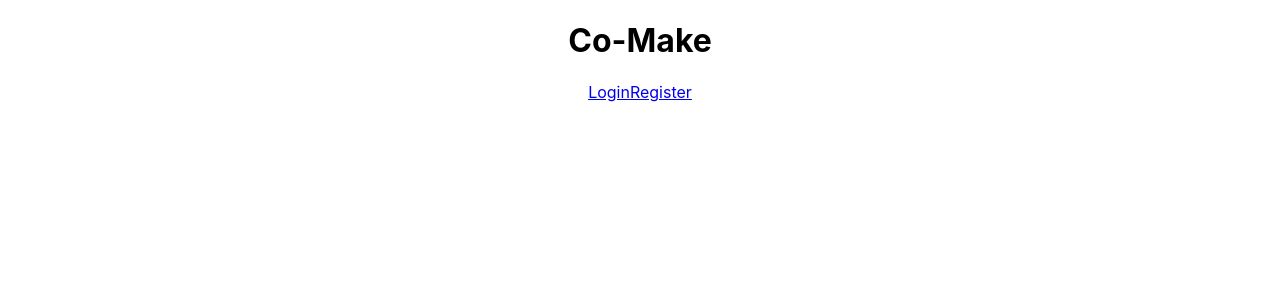
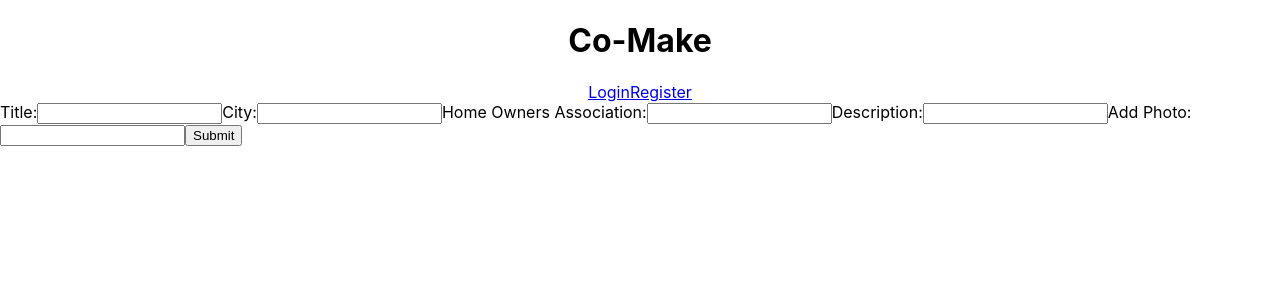
Before and after one commit to Build-Week-Co-Bake/front-end, a React (Create React App) app: page /createIssue in a window 1280 px wide. Shown: the top 300 px of the page. Built offline with nearby package versions, Linux system fonts and the light colour scheme; sample sign-in values are in the browser's storage.

Commit message:
Issue creator built, now I just need to make the post request work

```diff
--- a/src/App.js
+++ b/src/App.js
@@ -4,50 +4,14 @@ import Login from "./components/login";
 import Register from "./components/register";
 import UserDash from "./components/userDash";
 import IssueEdit from "./components/issueEdit";
+import CreateIssue from "./components/createIssue"
 import { ProtectedRoute } from "./utils/ProtectedRoute";
 import "./App.css";
 import { useRecoilValue } from "recoil";
 import { userState } from "./recoil/atoms";
 
-const dummyIssues = [
-  {
-    id: "0",
-    userId: "1",
-    title: "Pothole on Whatever and Thing",
-    city: "Cincinnati",
-    hoa: "",
-    description: "I found a pothole on Whatever Avenue and Thing Place",
-    photo: [
-      "https://images.unsplash.com/photo-1515162816999-a0c47dc192f7?ixlib=rb-1.2.1&ixid=eyJhcHBfaWQiOjEyMDd9&auto=format&fit=crop&w=1500&q=80",
-    ],
-    upvotes: "2",
-    createdAt: "6/22/2020",
-  },
-  {
-    id: "1",
-    userId: "1",
-    title: "Pothole on Main and Percy",
-    city: "Cincinnati",
-    hoa: "",
-    description: "I found a pothole on Main and Percy Street",
-    photo: [
-      "https://images.unsplash.com/photo-1515162816999-a0c47dc192f7?ixlib=rb-1.2.1&ixid=eyJhcHBfaWQiOjEyMDd9&auto=format&fit=crop&w=1500&q=80",
-    ],
-    upvotes: "3",
-    createdAt: "6/21/2020",
-  },
-];
-const defaultIssueValues = [{
-  id: "",
-  userId: "",
-  title: "",
-  city: "",
-  hoa: "",
-  description: "",
-  photo: [""],
-  upvotes: "",
-  createdAt: "",
-},
+
+const defaultIssueValues = [
 {
   id: "",
   userId: "",
@@ -63,7 +27,7 @@ const editButtonState = false;
 // const loggedIn = true;
 function App() {
   const loggedIn = useRecoilValue(userState).loggedIn;
-  const [ issues, setIssues ] = useState(dummyIssues)
+  const [ issues, setIssues ] = useState(defaultIssueValues)
 
   const getIssues = data => [
     setIssues(data)
@@ -83,6 +47,9 @@ function App() {
           <NavLink style={loggedIn ? {} : { display: "none" }} to="/userDash">
             Dashboard
           </NavLink>
+          <NavLink style={loggedIn ? {} : { display: "none" }} to="/createIssue">
+            Post New Issue
+          </NavLink>
         </nav>
       </div>
       <Route path={"/login"}>
@@ -94,6 +61,9 @@ function App() {
       <ProtectedRoute path={"/userDash"}>
         <UserDash editButtonState={editButtonState} issues={issues} getIssues={getIssues}/>
       </ProtectedRoute>
+      <ProtectedRoute path={"/createIssue"}>
+        <CreateIssue />
+      </ProtectedRoute>
       <ProtectedRoute path={"/issueEdit/:id"}>
         <IssueEdit />
       </ProtectedRoute>
--- /dev/null
+++ b/src/components/createIssue.js
@@ -0,0 +1,71 @@
+import React from 'react';
+import { useForm } from 'react-hook-form';
+import { api } from '../utils/api';
+
+function CreateIssue(props) {
+    const { register, handleSubmit, errors } = useForm();
+    const postIssue = data => {
+        console.log('CreateIssue data', data);
+        api()
+        .post('api/issues', data)
+        .then((res) => {
+            console.log('post request response', res);
+        })
+        .catch((error) => { console.log('CreateIssue error',error)})
+    }
+
+    return(
+        <div>
+            <form onSubmit={handleSubmit(postIssue)}>
+                <label>Title:</label>
+                <input
+                    type='text'
+                    name='title'
+                    ref={register({
+                        required: true
+                    })}
+                />
+                {errors.title && <span>Please enter a title.</span>}
+
+                <label>City:</label>
+                <input
+                    type='text'
+                    name='city'
+                    ref={register({
+                        required: true,
+                        pattern: /^[A-Za-z ]+$/
+                    })}
+                />
+                {errors.title && <span>Please enter a city using only letters and spaces.</span>}
+
+                <label>Home Owners Association:</label>
+                <input
+                    type='text'
+                    ref={register}
+                />
+                <label>Description:</label>
+                <input
+                type='text'
+                name='description'
+                ref={register({
+                    required: true,
+                })}
+                />
+                {errors.title && <span>Please enter a description.</span>}
+
+                <label>Add Photo:</label>
+                <input
+                type='url'
+                name='photo'
+                ref={register({
+                    pattern: /^[a-zA-Z0-9\-\.]+\.(com|org|net|mil|edu|COM|ORG|NET|MIL|EDU)$/
+                })}
+                />
+                {errors.photo && <span>Please enter a description.</span>}
+                <input type='submit'/>
+            </form>
+        </div>
+    )
+};
+
+export default CreateIssue
```
Also changed, not shown: src/assets/dummyIssues.js (added, +30 -0 lines).
